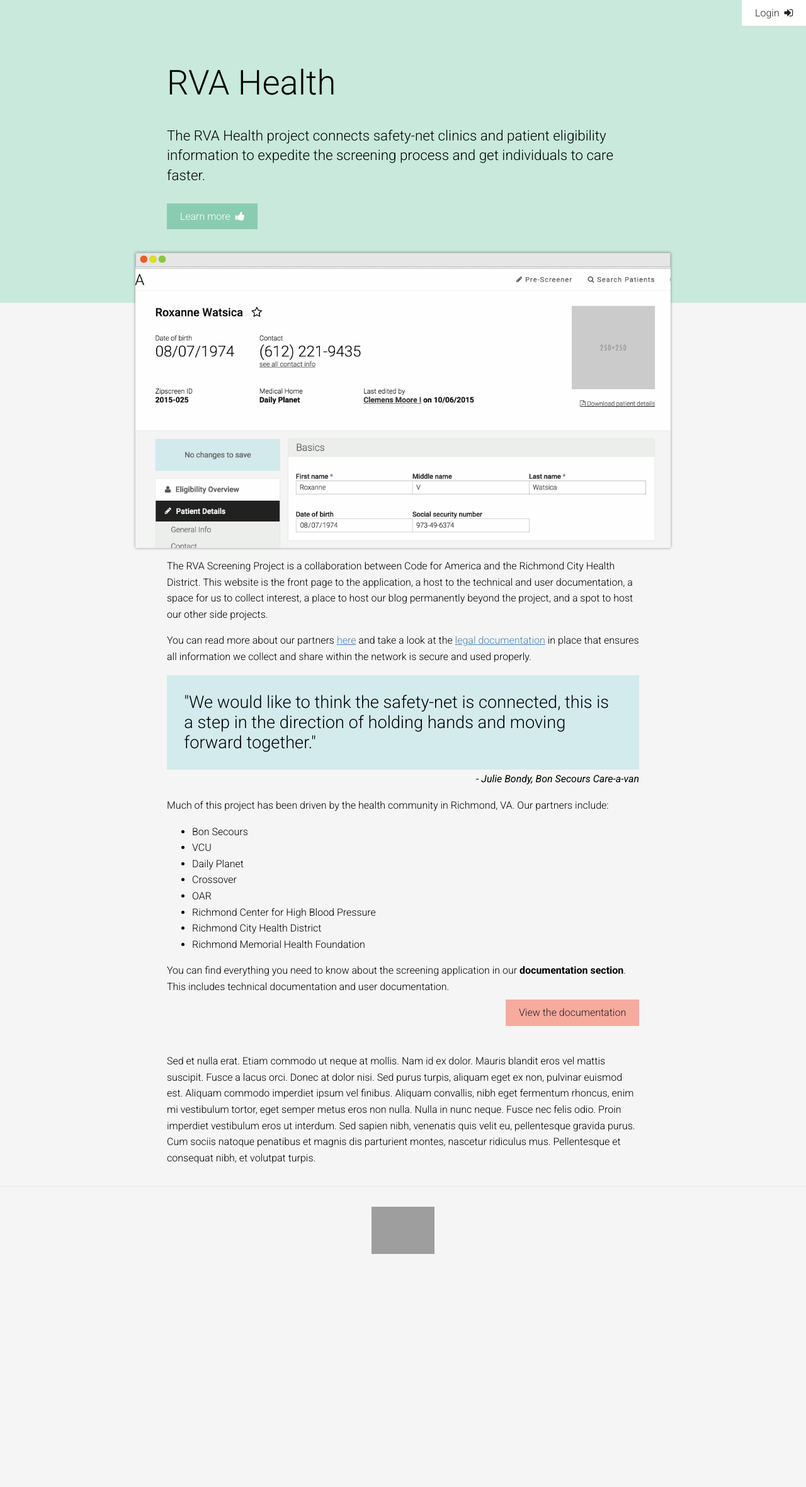
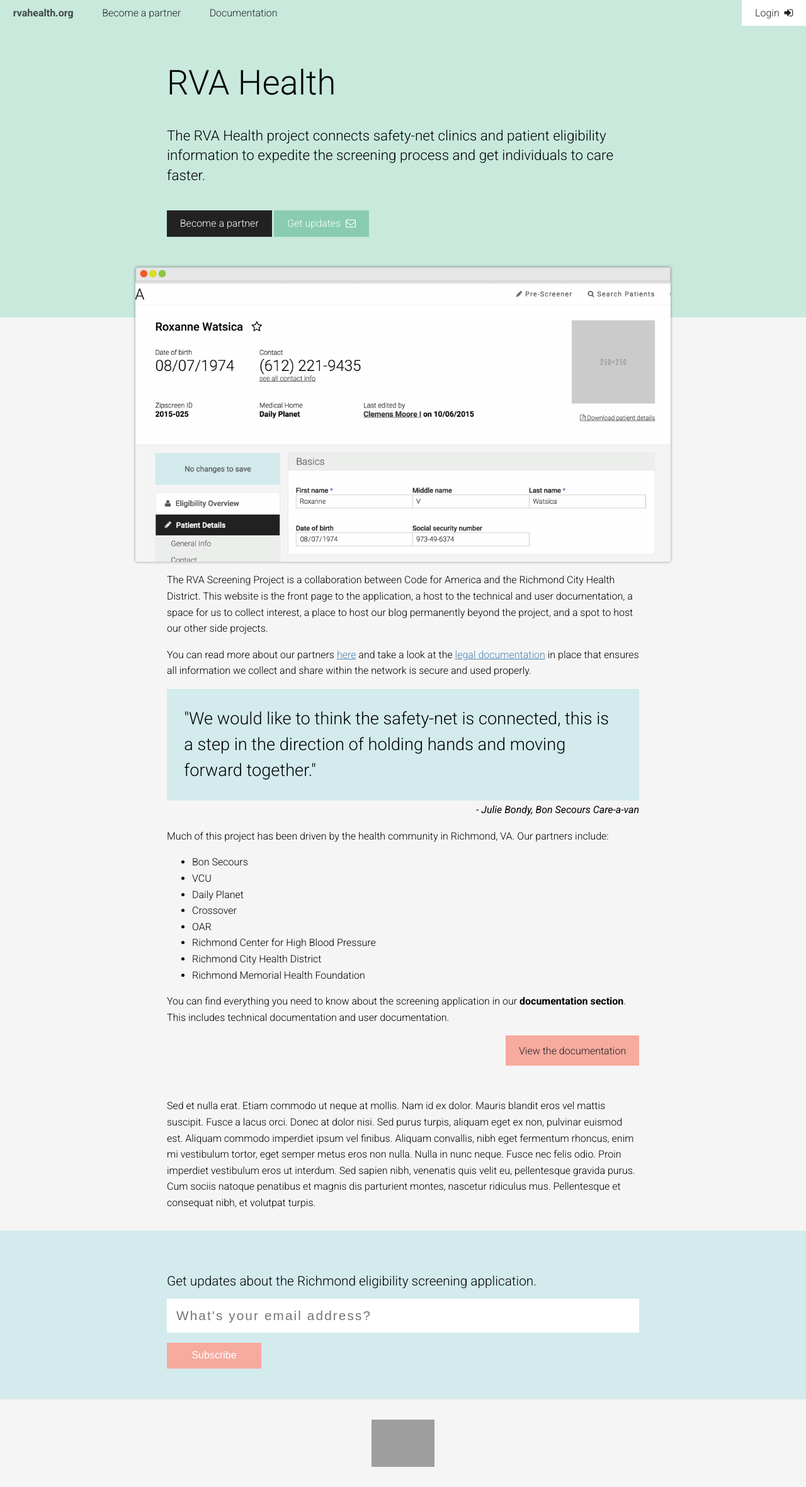
Before and after one commit to codeforamerica/rva-screening-front, a Jekyll site: the page built from index.html, in a window 1280 px wide. Shown: the whole page at 63% size. Built offline with Jekyll 4.4.1, drawn with Linux system fonts in a browser that asks for light colours; nearby versions of some CDN libraries; Markdown is read by kramdown in place of the engine named in the settings; before the commit the page ends 2023 px from its top, so only the background shows below that.

Commit message:
adding mailchimp signup

```diff
--- a/_includes/docs-toc.html
+++ b/_includes/docs-toc.html
@@ -1,6 +1,6 @@
 <div class="container">
   <ol class="docs-list">
-    <li><a href="/docs" {% if page.url == '/docs/index.html' %}class="current"{% endif %}>Introduction</a></li>
+    <li><a href="{{ site.baseurl }}/docs" {% if page.url == '/docs/index.html' %}class="current"{% endif %}>Introduction</a></li>
     {% for p in site.posts reversed %}
     <li><a href="{{ site.baseurl }}{{ p.url }}" {% if page.url == p.url %}class="current"{% endif %}>{{ p.title }}</a></li>
     {% endfor %}
--- /dev/null
+++ b/_includes/nav.html
@@ -0,0 +1,10 @@
+<nav>
+
+<a href="/" class="button"><strong>rvahealth.org</strong></a>
+<a href="{{ site.baseurl }}/join" class="button">Become a partner</a>
+<a href="{{ site.baseurl }}/docs" class="button">Documentation</a>
+
+<a href="#" class="button white float-right">Login &nbsp;<i class="fa fa-sign-in"></i></a>
+
+
+</nav>
--- a/_layouts/default.html
+++ b/_layouts/default.html
@@ -1,4 +1,5 @@
 {% include head.html %}
+{% include nav.html %}
 
 {{ content }}
 
--- a/_layouts/docs.html
+++ b/_layouts/docs.html
@@ -1,6 +1,8 @@
 ---
 layout: page
 ---
+
+<header class="page"></header>
 
 <div class="container large">
   <div class="sidebar">
--- a/_layouts/page.html
+++ b/_layouts/page.html
@@ -2,7 +2,4 @@
 layout: default
 ---
 
-<header class="page">
-</header>
-
 {{ content }}
--- a/index.html
+++ b/index.html
@@ -1,12 +1,13 @@
 ---
 layout: default
 ---
-<a href="{{site.baseurl}}/join" class="button white float-right">Login &nbsp;<i class="fa fa-sign-in"></i></a>
+
 <header class="home">
   <div class="container">
     <h1>RVA Health</h1>
     <p>The RVA Health project connects safety-net clinics and patient eligibility information to expedite the screening process and get individuals to care faster.</p>
-    <a href="{{site.baseurl}}/docs" class="button darkgreen">Learn more &nbsp;<i class="fa fa-thumbs-up"></i></a>
+    <a href="{{ site.baseurl }}/join" class="button black">Become a partner</a>
+    <a href="#signup" class="button darkgreen">Get updates &nbsp;<i class="fa fa-envelope-o"></i></a>
   </div>
 </header>
 
@@ -50,8 +51,25 @@
 
   <p class="align-right"><a href="{{site.baseurl}}/docs" class="button red">View the documentation</a></p><br>
 
-
-
   <p>Sed et nulla erat. Etiam commodo ut neque at mollis. Nam id ex dolor. Mauris blandit eros vel mattis suscipit. Fusce a lacus orci. Donec at dolor nisi. Sed purus turpis, aliquam eget ex non, pulvinar euismod est. Aliquam commodo imperdiet ipsum vel finibus. Aliquam convallis, nibh eget fermentum rhoncus, enim mi vestibulum tortor, eget semper metus eros non nulla. Nulla in nunc neque. Fusce nec felis odio. Proin imperdiet vestibulum eros ut interdum. Sed sapien nibh, venenatis quis velit eu, pellentesque gravida purus. Cum sociis natoque penatibus et magnis dis parturient montes, nascetur ridiculus mus. Pellentesque et consequat nibh, et volutpat turpis.</p>
 
 </div>
+
+<div class="signup" id="signup">
+  <div id="mc_embed_signup" class="container">
+    <p>Get updates about the Richmond eligibility screening application.</p>
+    <form action="//codeforamerica.us2.list-manage.com/subscribe/post?u=d9acf2a4c694efbd76a48936f&amp;id=43d2fd0a53" method="post" id="mc-embedded-subscribe-form" name="mc-embedded-subscribe-form" class="validate" target="_blank" novalidate>
+      <div id="mc_embed_signup_scroll">
+        <div class="mc-field-group">
+          <input type="email" value="" name="EMAIL" class="required email" id="mce-EMAIL" placeholder="What's your email address?">
+        </div>
+        <div id="mce-responses" class="clear">
+          <div class="response" id="mce-error-response" style="display:none"></div>
+          <div class="response" id="mce-success-response" style="display:none"></div>
+        </div>
+        <div style="position: absolute; left: -5000px;"><input type="text" name="b_d9acf2a4c694efbd76a48936f_43d2fd0a53" tabindex="-1" value=""></div>
+        <input type="submit" value="Subscribe" name="subscribe" id="mc-embedded-subscribe" class="button red">
+      </div>
+    </form>
+  </div>
+</div>
--- a/static/rva.css
+++ b/static/rva.css
@@ -58,12 +58,18 @@
   margin-bottom: 1.8em;
 }
 header.page {
-  padding: 1em 0;
-  text-align: center;
-  background: #f7aa9e;
+  padding: 3em 0;
+  background: #c8e9dc;
 }
 header.page h1 {
-  font-size: 2em;
+  font-size: 3em;
+}
+
+nav {
+  position: absolute;
+  top: 0;
+  left: 0;
+  right: 0;
 }
 
 
@@ -86,6 +92,7 @@
 }
 blockquote {
   font-size: 1.7em;
+  line-height: 1.5em;
   padding: 1em;
   margin: 0;
   margin-bottom: -0.5em;
@@ -99,6 +106,11 @@
   text-decoration: none;
   color: #222;
   padding: 0.7em 1.3em;
+  border: none;
+  cursor: pointer;
+  font-size: 1em;
+  background: transparent;
+  display: inline-block;
 }
 .button:hover {
   opacity: 0.8;
@@ -196,3 +208,31 @@
 .browser img {
   width: 100%;
 }
+
+.signup {
+  width: 100%;
+  padding: 2em 0 1em;
+  background: #d3ebed;
+}
+.signup label,
+.signup input {
+  display: block;
+}
+.signup .email {
+  width: 100%;
+  padding: 15px;
+  font-size: 1.3em;
+  border: none;
+  font-weight: 300;
+  letter-spacing: 0.1em;
+}
+.signup input[type="submit"] {
+  width: 150px;
+  margin-top: 1em;
+  color: white;
+}
+.signup p {
+  font-size: 1.3em;
+  margin: 0;
+  margin-bottom: 0.5em;
+}
```
Also changed, not shown: join/index.html (+4 -4 lines).
